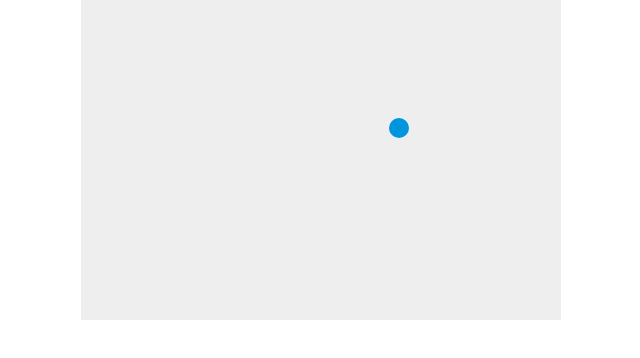
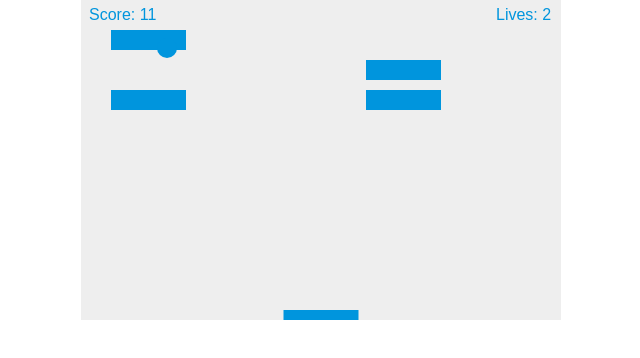
Before and after one commit to mszydlowski91/Powerball, a plain HTML site: page index.html in a window 1280 px wide. Shown: the whole page, without its empty margins (319-959 px from the left). Drawn offline with Linux system fonts and the light colour scheme.

Commit message:
Add files via upload

```diff
--- a/index.html
+++ b/index.html
@@ -35,9 +35,38 @@
         var paddleX = (canvas.width - paddleWidth) / 2;
         var rightPressed = false;
         var leftPressed = false;
+        var brickRowCount = 3;
+        var brickColumnCount = 5;
+        var brickWidth = 75;
+        var brickHeight = 20;
+        var brickPadding = 10;
+        var brickOffsetTop = 30;
+        var brickOffsetLeft = 30;
+        var bricks = [];
+        for (var c = 0; c < brickColumnCount; c++) {
+            bricks[c] = [];
+            for (var r = 0; r < brickRowCount; r++) {
+                bricks[c][r] = {
+                    x: 0,
+                    y: 0,
+                    status: 1
+                };
+            }
+        }
+
+        var score = 0;
+        var lives = 3;
 
         document.addEventListener("keydown", keyDownHandler, false);
         document.addEventListener("keyup", keyUpHandler, false);
+        document.addEventListener("mousemove", mouseMoveHandler, false);
+
+        function mouseMoveHandler(e) {
+            var relativeX = e.clientX - canvas.offsetLeft;
+            if (relativeX > 0 && relativeX < canvas.width) {
+                paddleX = relativeX - paddleWidth / 2;
+            }
+        }
 
         function drawBall() {
             ctx.beginPath();
@@ -54,17 +83,58 @@
             ctx.fillStyle = "#0095DD";
             ctx.fill();
             ctx.closePath();
+
+        }
+
+        function drawBricks() {
+            for (var c = 0; c < brickColumnCount; c++) {
+                for (var r = 0; r < brickRowCount; r++) {
+                    if (bricks[c][r].status == 1) {
+                        var brickX = (c * (brickWidth + brickPadding)) + brickOffsetLeft;
+                        var brickY = (r * (brickHeight + brickPadding)) + brickOffsetTop;
+                        bricks[c][r].x = brickX;
+                        bricks[c][r].y = brickY;
+                        ctx.beginPath();
+                        ctx.rect(brickX, brickY, brickWidth, brickHeight);
+                        ctx.fillStyle = "#0095DD";
+                        ctx.fill();
+                        ctx.closePath();
+                    }
+                }
+            }
         }
 
         function draw() {
             ctx.clearRect(0, 0, canvas.width, canvas.height);
+            drawBricks();
             drawBall();
+            drawPaddle();
+            drawScore();
+            drawLives();
+            collisionDetection();
 
             if (x + dx > canvas.width - ballRadius || x + dx < ballRadius) {
                 dx = -dx;
             }
-            if (y + dy > canvas.height - ballRadius || y + dy < ballRadius) {
-                dy = -dy
+            if (y + dy < ballRadius) {
+                dy = -dy;
+            } else if (y + dy > canvas.height - ballRadius) {
+                if (x > paddleX && x < paddleX + paddleWidth) {
+                    dy = -dy;
+                } else {
+                    lives--;
+                    if (!lives) {
+                        alert("GAME OVER");
+                        document.location.reload();
+                        clearInterval(interval);
+                    } else {
+                        x = canvas.width / 2;
+                        y = canvas.height - 30;
+                        dx = 2;
+                        dy = -2;
+                        paddleX = (canvas.width - paddleWidth) / 2;
+                    }
+                }
             }
 
             if (rightPressed) {
@@ -102,8 +172,39 @@
             }
         }
 
+        function collisionDetection() {
+            for (var c = 0; c < brickColumnCount; c++) {
+                for (var r = 0; r < brickRowCount; r++) {
+                    var b = bricks[c][r];
+                    if (b.status == 1) {
+                        if (x > b.x && x < b.x + brickWidth && y > b.y && y < b.y + brickHeight) {
+                            dy = -dy;
+                            b.status = 0;
+                            score++;
+                            if (score == brickRowCount * brickColumnCount) {
+                                alert("YOU WIN, CONGRATULATIONS!");
+                                document.location.reload();
+                                clearInterval(interval);
+                            }
+                        }
+                    }
+                }
+            }
+        }
 
-        setInterval(draw, 10);
+        function drawScore() {
+            ctx.font = "16px Arial";
+            ctx.fillStyle = "#0095DD";
+            ctx.fillText("Score: " + score, 8, 20);
+        }
+
+        function drawLives() {
+            ctx.font = "16px Arial";
+            ctx.fillStyle = "0095DD";
+            ctx.fillText("Lives: " + lives, canvas.width - 65, 20);
+        }
+
+        var interval = setInterval(draw, 10);
 
         // Tutaj będą skrypty
     </script>
```
